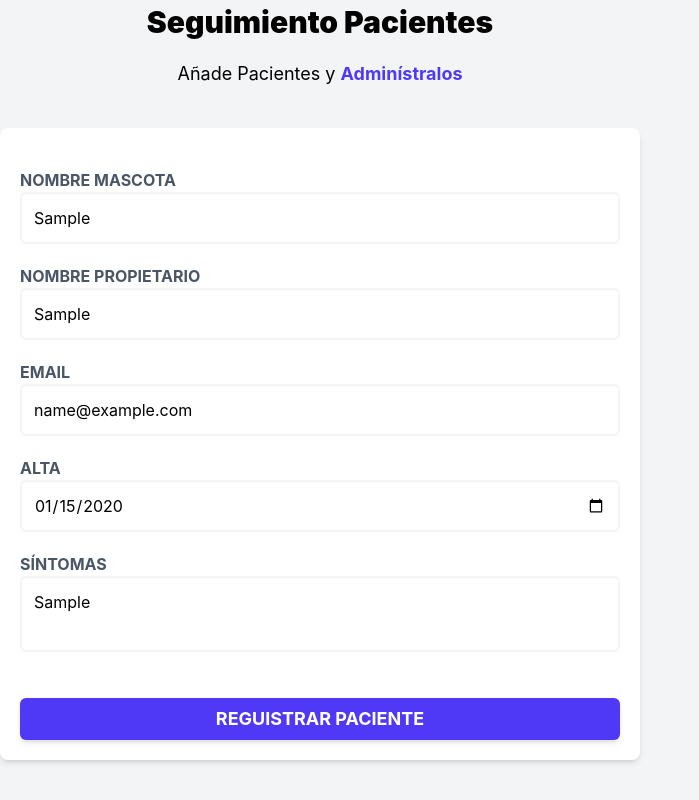
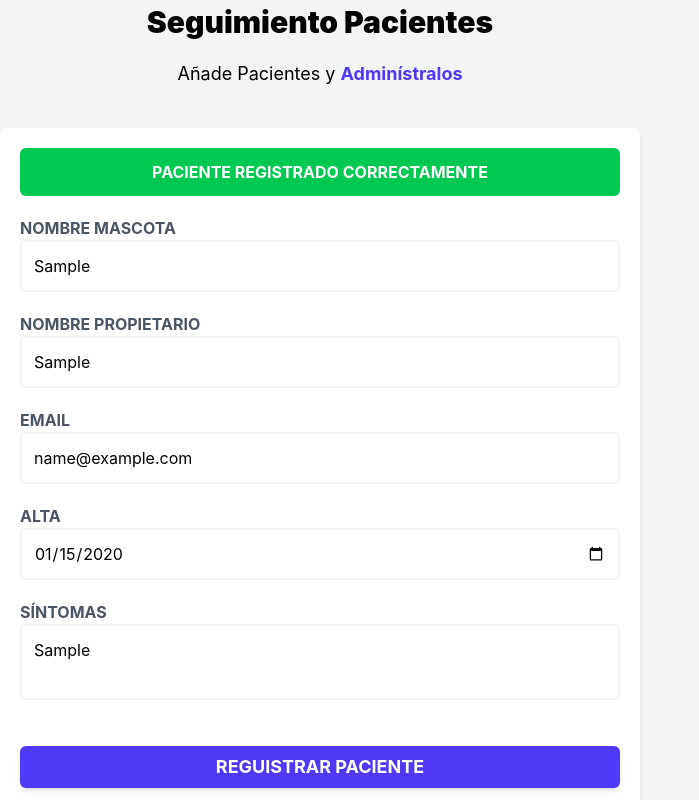
Before and after one commit to JonathanECH/admin-pacientes, a Vue app: page / in a window 1280 px wide. Both pictures are taken after typing "Sample", "Sample", "name@example.com", "2020-01-15", "Sample" into the empty fields and a click on the input "Reguistrar Paciente". Shown: the part 172-972 px from the top of the page, without its empty margins (0-699 px from the left). Built offline with nearby package versions, Linux system fonts and the light colour scheme; what tailwind-animations would draw is missing.

Commit message:
Se creo un componente para mostrar la Alerta del form cuando se envia

```diff
--- /dev/null
+++ b/src/components/Alerta.vue
@@ -0,0 +1,20 @@
+<script setup>
+import { computed } from 'vue'
+//Se definen las props que se van a recibir
+const props = defineProps({
+    alerta: {
+        type: Object,
+        required: true
+    }
+})
+
+//Con computed, comprobamos si el tipo es error o éxito
+const isError = computed(() => props.alerta.tipo === 'error')
+</script>
+<template>
+    <!-- Con el v-if, se muestra el mensaje de error o éxito -->
+    <div :class="[isError ? 'bg-red-500' : 'bg-green-500']"
+        class="text-white text-center p-3 uppercase font-bold mb-3 rounded-md">
+        {{ alerta.mensaje }}
+    </div>
+</template>
--- a/src/components/Formulario.vue
+++ b/src/components/Formulario.vue
@@ -1,15 +1,39 @@
 <script setup>
-    import { reactive, ref } from 'vue';
+import { reactive } from 'vue';
+import Alerta from './Alerta.vue'
+
 const form = reactive({
     mascota: '',
     propietario: '',
     email: '',
     alta: '',
     sintomas: ''
+});
+
+//Objeto que almacena las alertas
+const alerta = reactive({
+    tipo: '',
+    mensaje: ''
 })
 
+//Validamos los campos del form
 const validarForm = () => {
-        console.log('Validando formulario')
+    if (Object.values(form).includes('')) {
+        mostarAlerta('error', 'Todos los campos son obligatorios')//Mostramos el mensaje de error
+        return
+    }
+    mostarAlerta('success', 'Paciente registrado correctamente')//Mostramos el mensaje de éxito
+    console.log('Formulario enviado')
+}
+
+const mostarAlerta = (tipo, mensaje) => {
+    alerta.mensaje = mensaje
+    alerta.tipo = tipo
+    //Limpiamos el mensaje después de 5 segundos
+    setTimeout(() => {
+        alerta.mensaje = ''
+        alerta.tipo = ''
+    }, 5000);
 }
 </script>
 
@@ -22,6 +46,10 @@
 
         <form class="bg-white shadow-md rounded-lg p-5"
         @submit.prevent="validarForm">
+
+            <!--* Aquí se mostrarán los mensajes de error o éxito -->
+            <Alerta v-if="alerta.mensaje" :alerta="alerta" />
+
             <div class="mb-5">
                 <label for="mascota" class="block font-bold text-gray-600 uppercase mt-5">Nombre Mascota</label>
                 <input id="mascota" type="text" class="w-full border-gray-100 rounded-md border-2 p-3
@@ -63,5 +91,6 @@
 
             <input type="submit" class="w-full rounded-md mt-5 text-white text-lg uppercase bg-indigo-600 hover:bg-indigo-700 hover:translate-y-1 transition-all duration-300 ease-in-out box-border border border-transparent focus:outline-none font-bold leading-5 px-4 py-2.5 inline-flex items-center justify-center cursor-pointer shadow-md" value="Reguistrar Paciente"></input>
         </form>
+        <!--? Formulario -->
     </div>
 </template>
```
Lines whose indentation alone changed are shown as unchanged.
